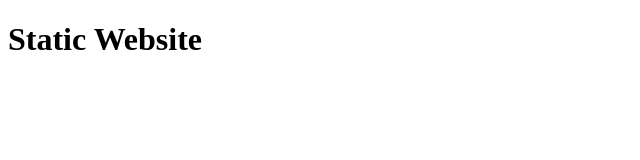
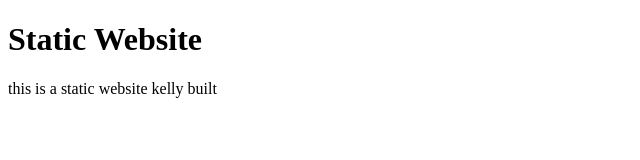
Before and after one commit to cco-kellyrich/go-server, a plain HTML site: page static/index.html in a window 1280 px wide. Shown: the whole page, without its empty margins (0-640 px from the left). Drawn offline with Linux system fonts and the light colour scheme.

Commit message:
added some text to the website

```diff
--- a/static/index.html
+++ b/static/index.html
@@ -6,6 +6,8 @@
         <body>
             <h1>Static Website</h1>
 
+            <p> this is a static website kelly built</p>
+
         </body>
     </head>
 </html>
```
Also changed, not shown: static/form.html (+0 -1 lines).
